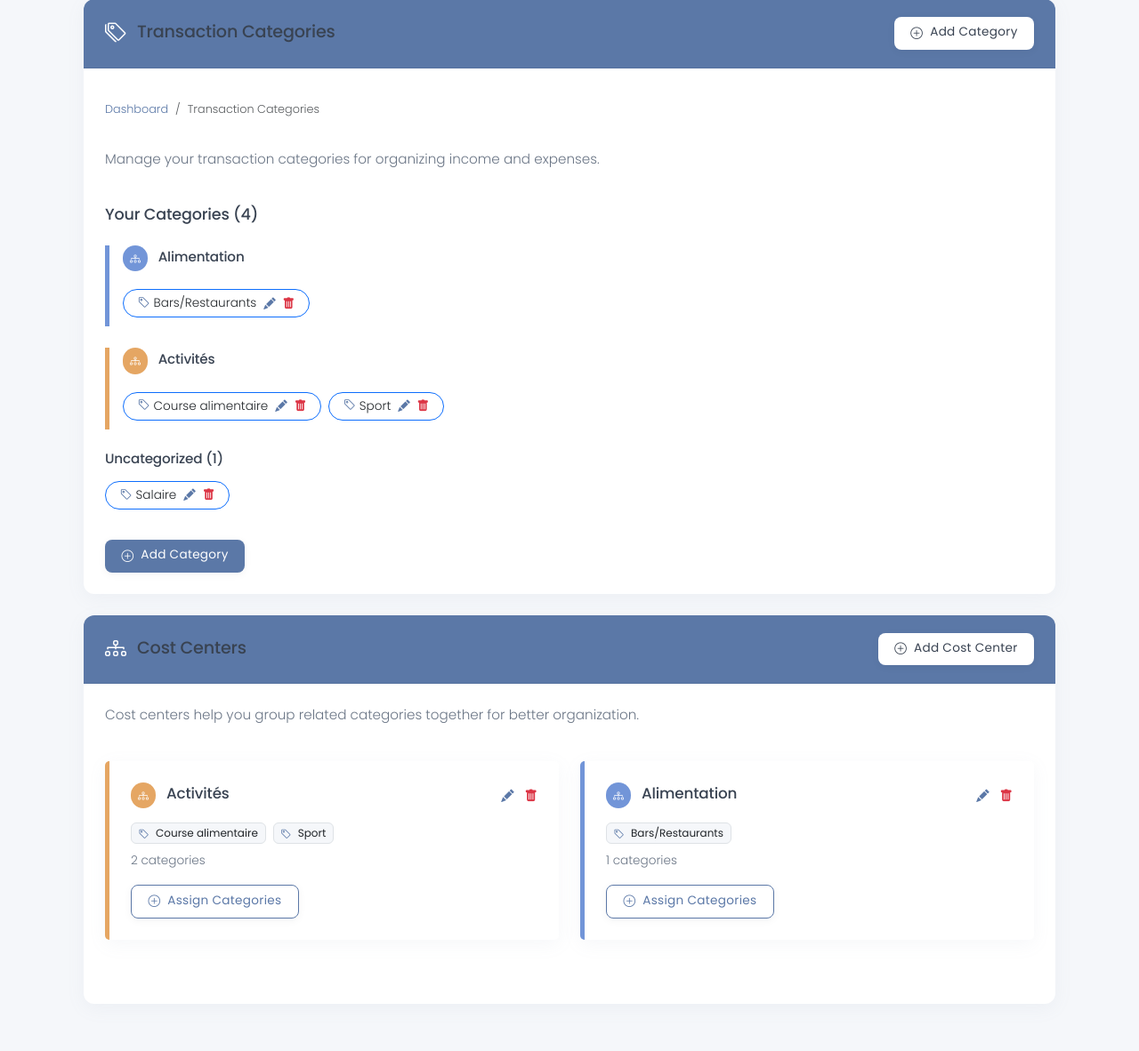
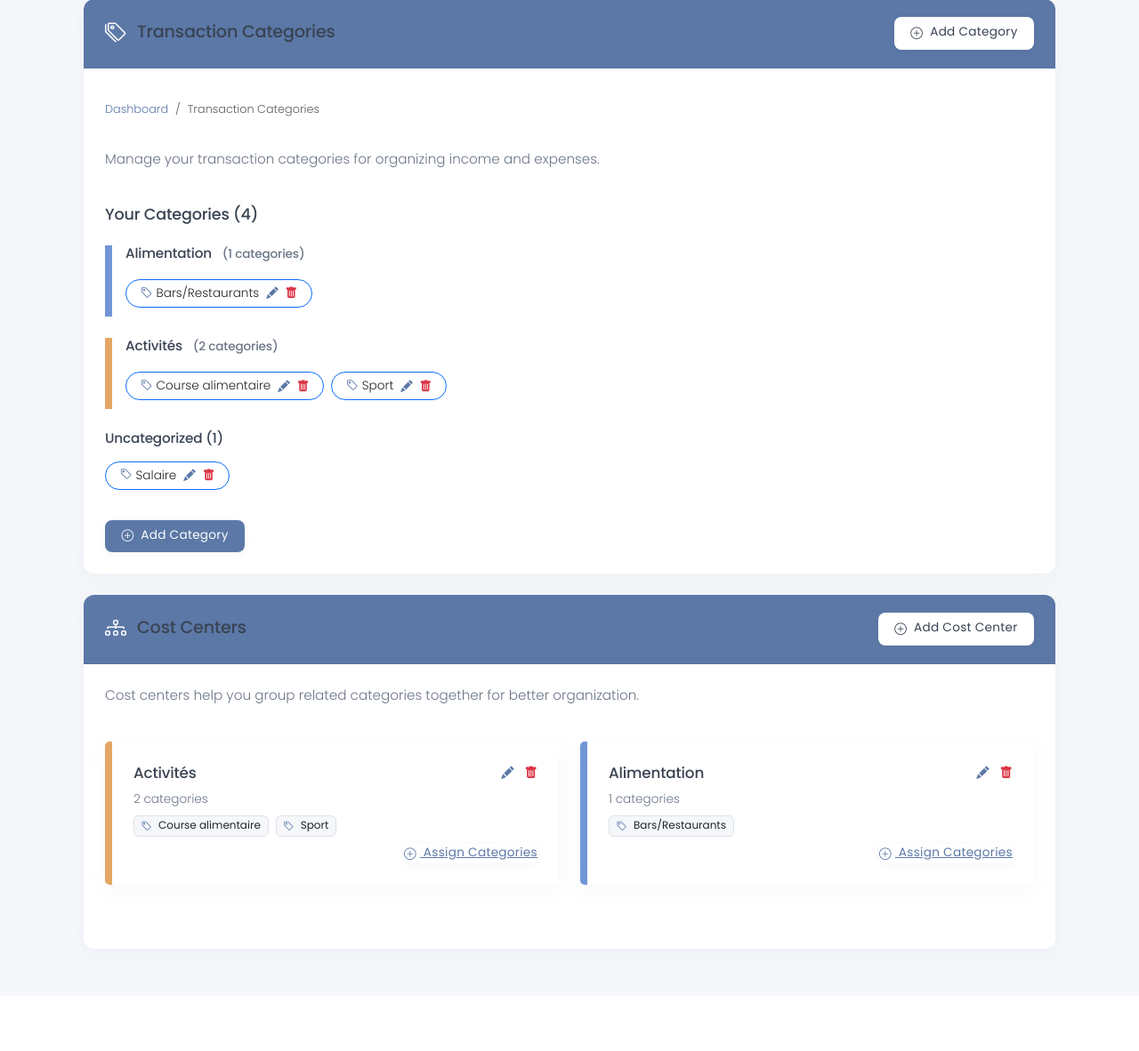
Before and after one commit to sloutmyv/finance_tracker_v1, a Django app: page /en/financial/categories/ in a window 1280 px wide. Shown: the part 146-1328 px from the top of the page at 89% size. After the commit the page ends 1225 px from the top, so only its background shows below. Run offline with Django 5.2, Linux system fonts and the light colour scheme; a user stored in the database is signed in; data comes from the database, SQL or seed files in the repository; both versions use the stored data as it was after the commit; parts of the project's set-up code (start-up, migrations or seed data) failed here and were passed over.

Commit message:
20250308 1943 - cost center modification

```diff
--- a/locale/en/LC_MESSAGES/django.json
+++ b/locale/en/LC_MESSAGES/django.json
@@ -198,6 +198,23 @@
   "categories":"categories",
   "Are you sure you want to delete this category?":"Are you sure you want to delete this category?",
   "This action cannot be undone. Any transactions using this category will need to be recategorized.":"This action cannot be undone. Any transactions using this category will need to be recategorized.",
-  "Delete Category":"Delete Category"
-
+  "Delete Category":"Delete Category",
+  "Blue": "Blue",
+  "Green": "Green",
+  "Pink": "Pink",
+  "Brown": "Brown",
+  "Beige": "Beige",
+  "Grey": "Grey",
+  "Mauve": "Mauve",
+  "Teal": "Teal",
+  "Navy": "Navy",
+  "Yellow": "Yellow",
+  "Red": "Red",
+  "Purple": "Purple",
+  "Orange": "Orange",
+  "Turquoise": "Turquoise",
+  "Lime": "Lime",
+  "Lilac": "Lilac",
+  "Dark Grey": "Dark Grey",
+  "Gold": "Gold"
 }
--- a/locale/fr/LC_MESSAGES/django.json
+++ b/locale/fr/LC_MESSAGES/django.json
@@ -133,6 +133,9 @@
   "CFP Franc (₣)": "Franc CFP (₣)",
   "Chinese Yuan (¥)": "Yuan chinois (¥)",
 
+
+  "Create Transaction Categories":"Créer des catégories relatives aux transactions",
+  "Create categories to organize your income and expenses.":"Créer des catégories pour organiser vos revenues et vos dépenses.",
   "Categories": "Catégories",
   "Category": "Catégorie",
   "Category Name": "Nom de la catégorie",
@@ -191,5 +194,23 @@
   "Delete Bank Account": "Supprimer le compte bancaire",
   "Are you sure you want to delete this bank account?": "Êtes-vous sûr de vouloir supprimer ce compte bancaire?",
   "This action cannot be undone. All account information will be permanently removed.": "Cette action est irréversible. Toutes les informations du compte seront définitivement supprimées.",
-  "Delete Account": "Supprimer le compte"
+  "Delete Account": "Supprimer le compte",
+  "Blue": "Bleu",
+  "Green": "Vert",
+  "Pink": "Rose",
+  "Brown": "Marron",
+  "Beige": "Beige",
+  "Grey": "Gris",
+  "Mauve": "Mauve",
+  "Teal": "Bleu Canard",
+  "Navy": "Bleu Marine",
+  "Yellow": "Jaune",
+  "Red": "Rouge",
+  "Purple": "Violet",
+  "Orange": "Orange",
+  "Turquoise": "Turquoise",
+  "Lime": "Vert Lime",
+  "Lilac": "Lilas",
+  "Dark Grey": "Gris Foncé",
+  "Gold": "Or"
 }
--- a/templates/financial/category_list.html
+++ b/templates/financial/category_list.html
@@ -79,13 +79,11 @@
                         <!-- Categories with Cost Centers -->
                         {% if categorized %}
                             {% for cost_center_id, data in categorized.items %}
-                                <div class="cost-center-header mt-4" style="border-left-color: {{ data.cost_center.color }};">
+                                <div class="cost-center-header mt-4" style="border-left: 8px solid {{ data.cost_center.color }};">
                                     <div class="d-flex justify-content-between align-items-center">
                                         <h5 class="mb-1">
-                                            <span class="badge rounded-pill p-2 me-2" style="background-color: {{ data.cost_center.color }};">
-                                                <i class="bi bi-diagram-3 text-white"></i>
-                                            </span>
                                             {{ data.cost_center.name }}
+                                            <small class="text-muted ms-2">({{ data.categories|length }} {% translate_json "categories" %})</small>
                                         </h5>
                                     </div>
 
@@ -169,13 +167,10 @@
                     <div class="row">
                         {% for cost_center in cost_centers %}
                         <div class="col-md-6 mb-4">
-                            <div class="card" style="border-left: 5px solid {{ cost_center.color }}; border-radius: 5px;">
+                            <div class="card" style="border-left: 8px solid {{ cost_center.color }}; border-radius: 5px;">
                                 <div class="card-body">
-                                    <div class="d-flex justify-content-between align-items-center mb-3">
+                                    <div class="d-flex justify-content-between align-items-center mb-2">
                                         <h5 class="card-title mb-0">
-                                            <span class="badge rounded-pill p-2 me-2" style="background-color: {{ cost_center.color }};">
-                                                <i class="bi bi-diagram-3 text-white"></i>
-                                            </span>
                                             {{ cost_center.name }}
                                         </h5>
                                         <div>
@@ -189,6 +184,12 @@
                                     </div>
 
                                     {% with categories=cost_center.categories.all %}
+                                        <div class="mb-2">
+                                            <small class="text-muted mb-2 d-block">
+                                                {{ categories|length }} {% translate_json "categories" %}
+                                            </small>
+                                        </div>
+
                                         {% if categories %}
                                             <div class="d-flex flex-wrap gap-2 mb-2">
                                                 {% for category in categories %}
@@ -198,14 +199,13 @@
                                                 </span>
                                                 {% endfor %}
                                             </div>
-                                            <small class="text-muted">{{ categories|length }} {% translate_json "categories" %}</small>
                                         {% else %}
-                                            <div class="text-muted fst-italic">{% translate_json "No categories assigned yet" %}</div>
+                                            <div class="text-muted fst-italic mb-3">{% translate_json "No categories assigned yet" %}</div>
                                         {% endif %}
                                     {% endwith %}
 
-                                    <div class="mt-3">
-                                        <a href="{% url 'cost_center_assign_categories' cost_center.pk %}" class="btn btn-sm btn-outline-primary">
+                                    <div class="mt-2 text-end">
+                                        <a href="{% url 'cost_center_assign_categories' cost_center.pk %}" class="btn btn-sm btn-link text-primary p-0">
                                             <i class="bi bi-plus-circle me-1"></i> {% translate_json "Assign Categories" %}
                                         </a>
                                     </div>
--- a/templates/financial/cost_center_assign_categories.html
+++ b/templates/financial/cost_center_assign_categories.html
@@ -21,9 +21,6 @@
 
                 <div class="mb-4">
                     <div class="d-flex align-items-center mb-3">
-                        <span class="badge rounded-pill p-2 me-2" style="background-color: {{ cost_center.color }};">
-                            <i class="bi bi-diagram-3 text-white"></i>
-                        </span>
                         <h5 class="mb-0">{{ cost_center.name }}</h5>
                     </div>
                 </div>
--- a/templates/financial/cost_center_confirm_delete.html
+++ b/templates/financial/cost_center_confirm_delete.html
@@ -28,9 +28,6 @@
                 </div>
 
                 <div class="d-flex align-items-center mb-4">
-                    <span class="badge rounded-pill py-2 px-3 me-2" style="background-color: {{ cost_center.color }};">
-                        <i class="bi bi-diagram-3 me-1 text-white"></i>
-                    </span>
                     <h5 class="mb-0">{{ cost_center.name }}</h5>
                 </div>
 
```
Also changed, not shown: core/forms.py (+8 -0 lines), db.sqlite3.
